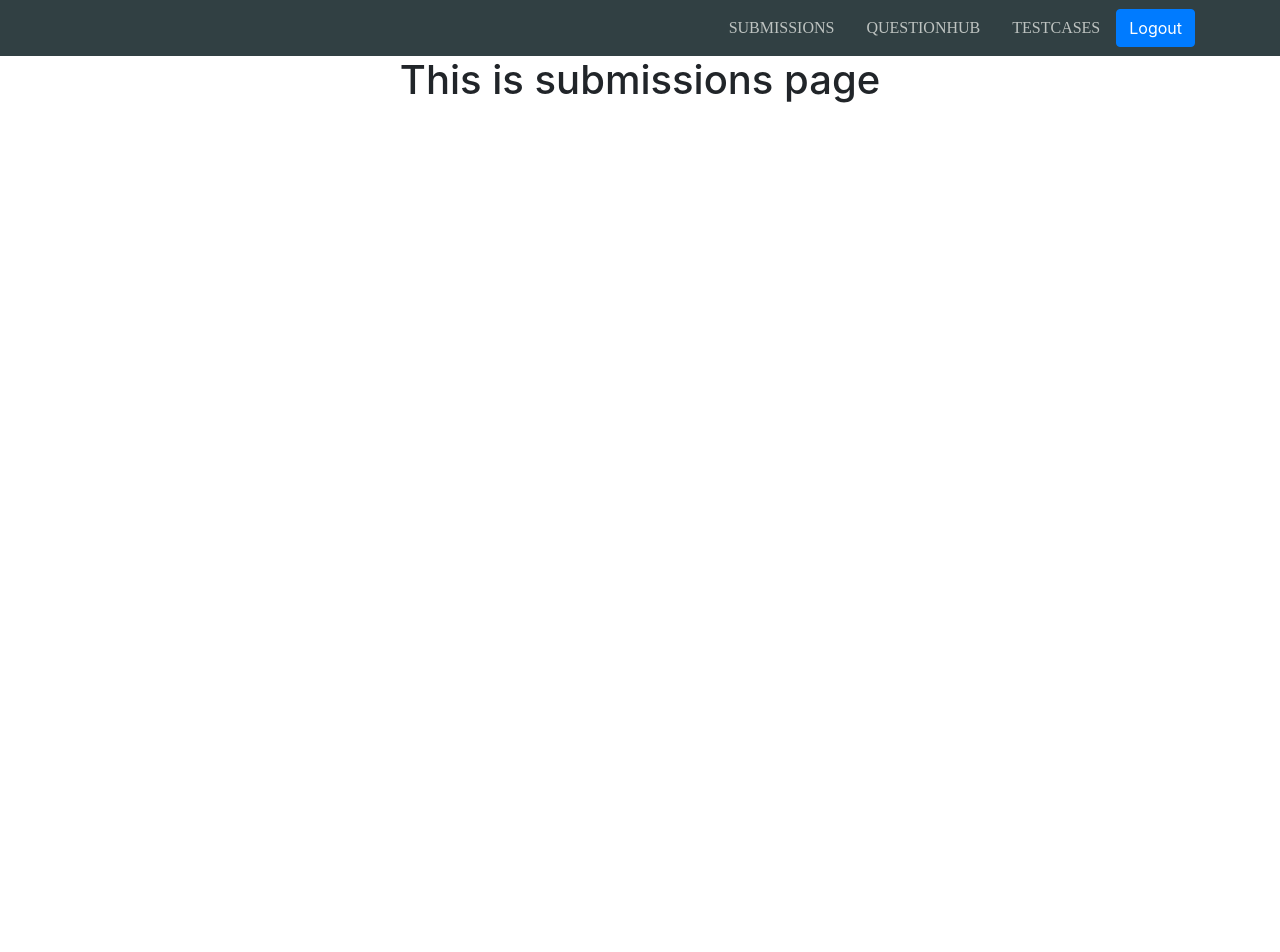
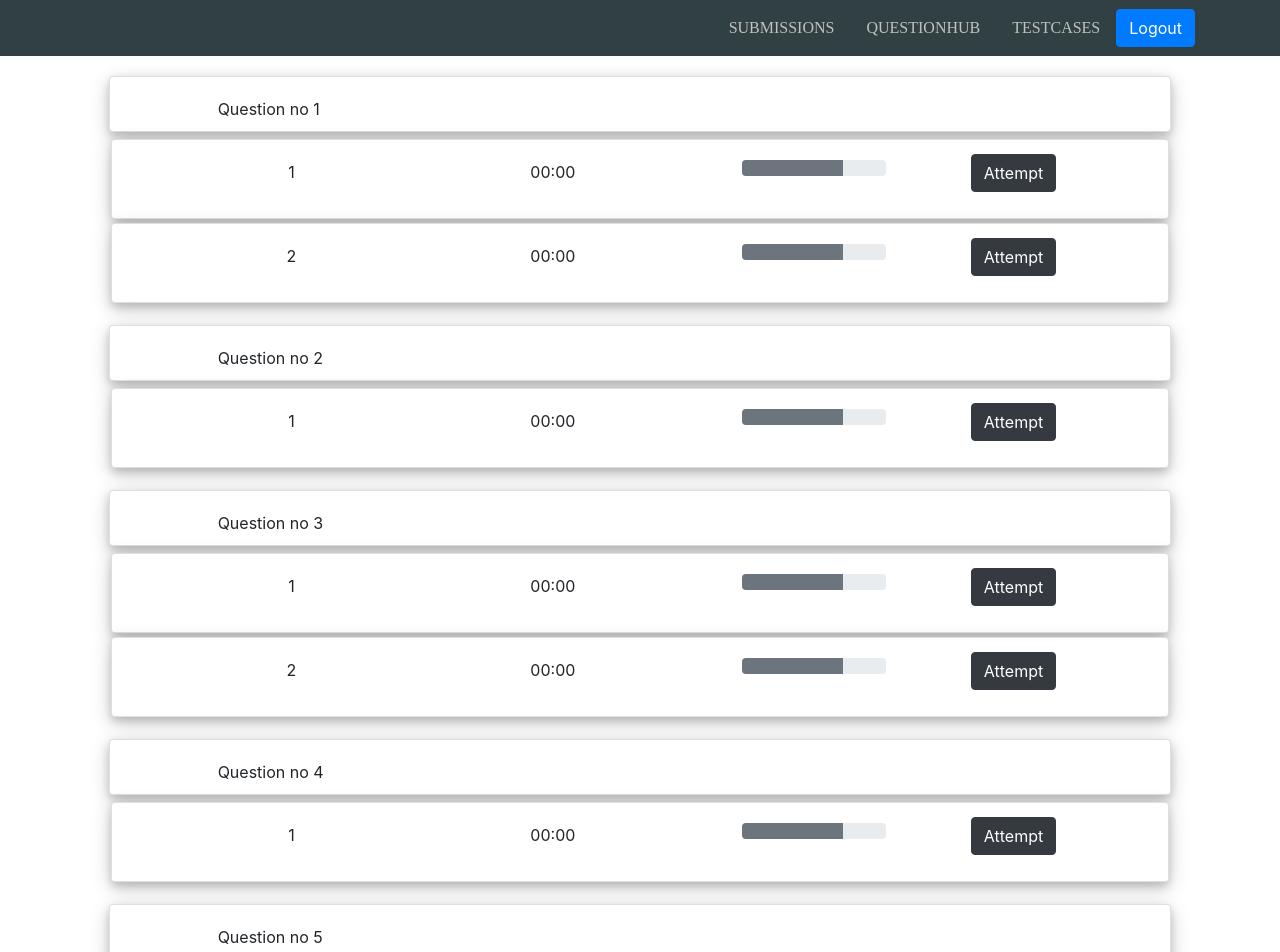
Before and after one commit to meghadandapat/CTD-RC2-Frontend, a React (Create React App) app: page /submissions in a window 1280 px wide. Shown: the top 952 px of the page. Before the commit the page ends 800 px from the top, so only its background shows below. Built offline with nearby package versions, Linux system fonts and the light colour scheme.

Commit message:
Submission page

```diff
--- a/src/App.css
+++ b/src/App.css
@@ -1,3 +0,0 @@
-.App {
-  text-align: center;
-}
--- a/src/components/QuestionHub/QuestionHub.css
+++ b/src/components/QuestionHub/QuestionHub.css
@@ -3,6 +3,7 @@ body{
 }
 .Cards{
     margin-top: 1vh;
+    text-align: center;
 }
 .card{
     box-shadow: 0 4px 8px 0 rgba(0, 0, 0, 0.16), 0 6px 20px 0 rgba(0, 0, 0, 0.2);
@@ -10,4 +11,5 @@ body{
 .qhub{
     margin-top: 5vh;
     margin-bottom: 4vh;
+    text-align: center;
 }
--- /dev/null
+++ b/src/components/Submissions/QueCard.js
@@ -0,0 +1,28 @@
+
+const QueCard = ({qno}) => {
+
+    return (
+        <div className="QueCard">
+          <div className="row queCard">
+            <div className="col-sm-1"></div>
+              <div className="col-sm-10">
+                <div className="card qcard">
+                  <div className="card-body">
+                    <div className="row">
+                      <div className="col-sm-1"></div>
+                      <div className="col-sm-2 ">
+                        <p>Question no {qno}</p>
+                      </div>
+                      <div className="col-sm-9"></div>
+                    </div>
+                  </div>
+                </div>
+              </div>
+            <div className="col-sm-1"></div>
+        </div>
+
+        </div>
+    );
+}
+
+export default QueCard;
--- /dev/null
+++ b/src/components/Submissions/SubCard.js
@@ -0,0 +1,36 @@
+const SubCard = ({attemptNo, time, progbar, button}) => {
+    return (
+        <div className="subcard">
+        <div className="row">
+        <div className="col-sm-1"></div>
+        <div className="col-sm-10">
+          <div className="card scard">
+            <div className="card-body">
+              <div className="row">
+              <div className="col-sm-1"></div>
+                <div className="col-sm-2 ">
+                  <p>{attemptNo}</p>
+                </div>
+                <div className="col-sm-4 justify-content-center">
+                  <p>{time}</p>
+                </div>
+                <div className="col-sm-2 justify-content-center">
+                  <p>{progbar}</p>
+                </div>
+                <div className="col-sm-2 ">
+                  {button === "yes" && (
+                    <div className="btn btn-dark btn1">Attempt</div>
+                  )}
+                </div>
+                <div className="col-sm-1"></div>
+              </div>
+            </div>
+          </div>
+        </div>
+        <div className="col-sm-1"></div>
+      </div>
+        </div>
+      );
+}
+
+export default SubCard;
--- a/src/components/Submissions/Submissions.css
+++ b/src/components/Submissions/Submissions.css
@@ -0,0 +1,15 @@
+.qcard{
+    height: 7vh;
+    margin-bottom: 5px;
+    margin-top: 20px;
+
+}
+.scard{
+    height: 10vh;
+    margin: 2px;
+    text-align: center;
+}
+.btn1{
+    margin-top: -6px;
+    margin-right: -50px;
+}
--- a/src/components/Submissions/Submissions.js
+++ b/src/components/Submissions/Submissions.js
@@ -1,8 +1,127 @@
+import { ProgressBar} from "react-bootstrap";
+import { useState } from 'react';
+import "bootstrap/dist/css/bootstrap.min.css";
+import React from 'react';
+import "./Submissions.css";
+import QueCard from "./QueCard";
+import SubCard from "./SubCard";
 
-import React from 'react';
 
 const Submissions = () => {
-    return ( <h1>This is submissions page</h1> );
+    const [que1, setQue1] = useState([
+        {id:1, time:'00:00', progress:70 },
+        {id:2, time:'00:00', progress:70 },
+    ]);
+
+    const [que2, setQue2] = useState([
+        {id:1, time:'00:00', progress:70 },
+    ]);
+
+    const [que3, setQue3] = useState([
+        {id:1, time:'00:00', progress:70 },
+        {id:2, time:'00:00', progress:70 },
+    ]);
+
+    const [que4, setQue4] = useState([
+        {id:1, time:'00:00', progress:70 },
+    ]);
+
+    const [que5, setQue5] = useState([
+        {id:1, time:'00:00', progress:70 },
+        {id:2, time:'00:00', progress:70 },
+    ]);
+
+    const [que6, setQue6] = useState([
+
+    ]);
+    return (
+        <div className="sub">
+            <QueCard qno={1}/>
+            {que1.map((que1) => (
+                <div className="que-preview" key={que1.id}>
+                    {que1.id!==0 && <SubCard
+                    attemptNo={que1.id}
+                    time={que1.time}
+                    progbar={<ProgressBar
+                        variant="secondary"
+                        now={que1.progress}
+                      />}
+                    button="yes"
+                    />}
+                </div>
+            ))}
+            <QueCard qno={2}/>
+            {que2.map((que2) => (
+                <div className="que-preview" key={que2.id}>
+                    {que2.id!==0 && <SubCard
+                    attemptNo={que2.id}
+                    time={que2.time}
+                    progbar={<ProgressBar
+                        variant="secondary"
+                        now={que2.progress}
+                      />}
+                    button="yes"
+                    />}
+                </div>
+            ))}
+            <QueCard qno={3}/>
+            {que3.map((que3) => (
+                <div className="que-preview" key={que3.id}>
+                    {que3.id!==0 && <SubCard
+                    attemptNo={que3.id}
+                    time={que3.time}
+                    progbar={<ProgressBar
+                        variant="secondary"
+                        now={que3.progress}
+                      />}
+                    button="yes"
+                    />}
+                </div>
+            ))}
+            <QueCard qno={4}/>
+            {que4.map((que4) => (
+                <div className="que-preview" key={que4.id}>
+                    {que4.id!==0 && <SubCard
+                    attemptNo={que4.id}
+                    time={que4.time}
+                    progbar={<ProgressBar
+                        variant="secondary"
+                        now={que4.progress}
+                      />}
+                    button="yes"
+                    />}
+                </div>
+            ))}
+            <QueCard qno={5}/>
+            {que5.map((que5) => (
+                <div className="que-preview" key={que5.id}>
+                    {que5.id!==0 && <SubCard
+                    attemptNo={que5.id}
+                    time={que5.time}
+                    progbar={<ProgressBar
+                        variant="secondary"
+                        now={que5.progress}
+                      />}
+                    button="yes"
+                    />}
+                </div>
+            ))}
+            <QueCard qno={6}/>
+            {que6.map((que6) => (
+                <div className="que-preview" key={que6.id}>
+                    {que6.id!==0 && <SubCard
+                    attemptNo={que6.id}
+                    time={que6.time}
+                    progbar={<ProgressBar
+                        variant="secondary"
+                        now={que6.progress}
+                      />}
+                    button="yes"
+                    />}
+                </div>
+            ))}
+        </div>
+    );
 }
 
 export default Submissions;
```
Also changed, not shown: 1 other file (tests, documents, lock files or other folders).
